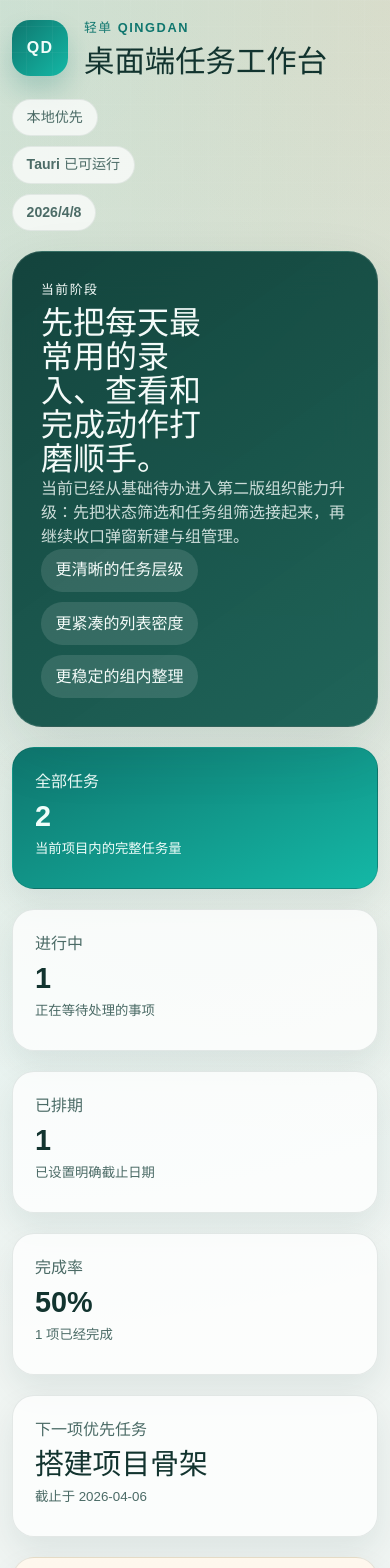
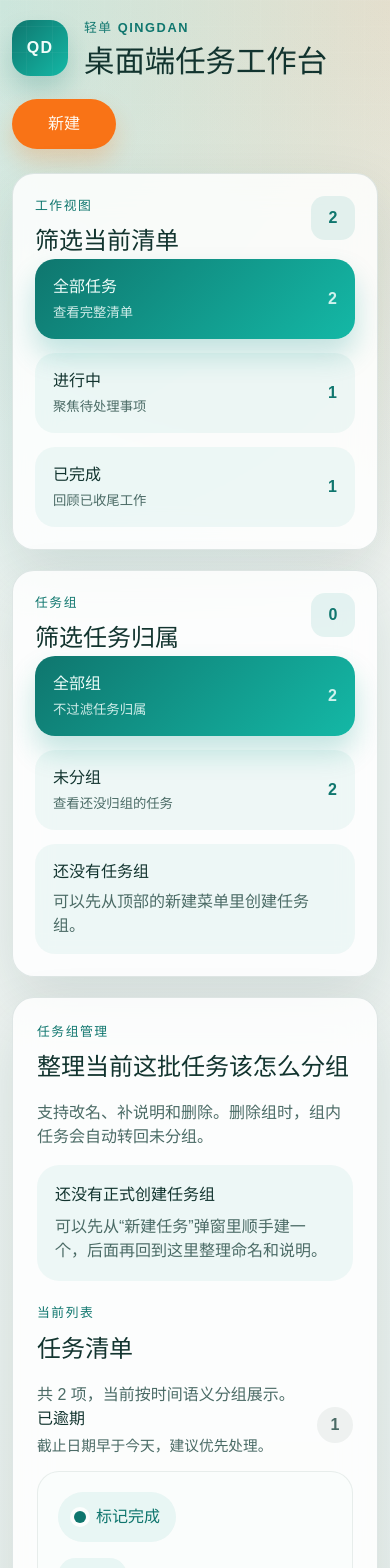
Before and after one commit to lblgb/qingdan-desktop, a React (Vite) app: page / in a window 390 px wide. Shown: the top 1568 px of the page. Built offline with nearby package versions, Linux system fonts and the light colour scheme.

Commit message:
refactor: simplify top-level app actions

```diff
--- a/src/app/AppShell.tsx
+++ b/src/app/AppShell.tsx
@@ -5,7 +5,6 @@ import { useEffect } from 'react'
 import { TaskComposer } from '../components/TaskComposer'
 import { TaskGroupManager } from '../components/TaskGroupManager'
 import { TaskList } from '../components/TaskList'
-import { formatTaskDate } from '../lib/date'
 import { useTaskStore } from '../stores/taskStore'
 
 const FILTER_OPTIONS = [
@@ -28,7 +27,6 @@ export function AppShell() {
   const activeFilter = useTaskStore((state) => state.activeFilter)
   const activeGroupFilter = useTaskStore((state) => state.activeGroupFilter)
   const isHydrated = useTaskStore((state) => state.isHydrated)
-  const isLoading = useTaskStore((state) => state.isLoading)
   const activeAction = useTaskStore((state) => state.activeAction)
   const feedback = useTaskStore((state) => state.feedback)
   const hydrateTasks = useTaskStore((state) => state.hydrateTasks)
@@ -43,16 +41,6 @@ export function AppShell() {
   const totalCount = tasks.length
   const completedCount = tasks.filter((task) => task.completed).length
   const activeCount = totalCount - completedCount
-  const nextTask = tasks.find((task) => !task.completed)
-  const scheduledCount = tasks.filter((task) => !task.completed && task.dueAt).length
-  const overdueCount = tasks.filter((task) => {
-    if (task.completed || !task.dueAt) {
-      return false
-    }
-
-    return new Date(task.dueAt).getTime() < Date.now()
-  }).length
-  const completionRate = totalCount === 0 ? 0 : Math.round((completedCount / totalCount) * 100)
 
   const filterCounts = {
     all: totalCount,
@@ -82,7 +70,7 @@ export function AppShell() {
 
   return (
     <main className="app-shell">
-      <section className="topbar">
+      <section className="topbar topbar-compact">
         <div className="brand-block">
           <span className="brand-mark" aria-hidden="true">
             QD
@@ -93,59 +81,7 @@ export function AppShell() {
           </div>
         </div>
 
-        <div className="topbar-meta">
-          <span className="meta-pill">本地优先</span>
-          <span className="meta-pill">Tauri 已可运行</span>
-          <span className="meta-date">{new Date().toLocaleDateString('zh-CN')}</span>
-        </div>
-      </section>
-
-      <section className="hero-panel">
-        <div className="hero-copy-block panel-surface panel-strong">
-          <p className="section-tag">当前阶段</p>
-          <h2>先把每天最常用的录入、查看和完成动作打磨顺手。</h2>
-          <p className="hero-copy">
-            当前已经从基础待办进入第二版组织能力升级：先把状态筛选和任务组筛选接起来，再继续收口弹窗新建与组管理。
-          </p>
-          <div className="hero-points">
-            <span>更清晰的任务层级</span>
-            <span>更紧凑的列表密度</span>
-            <span>更稳定的组内整理</span>
-          </div>
-        </div>
-
-        <div className="hero-grid">
-          <article className="stat-card stat-card-primary">
-            <span>全部任务</span>
-            <strong>{totalCount}</strong>
-            <small>当前项目内的完整任务量</small>
-          </article>
-          <article className="stat-card">
-            <span>进行中</span>
-            <strong>{activeCount}</strong>
-            <small>正在等待处理的事项</small>
-          </article>
-          <article className="stat-card">
-            <span>已排期</span>
-            <strong>{scheduledCount}</strong>
-            <small>已设置明确截止日期</small>
-          </article>
-          <article className="stat-card">
-            <span>完成率</span>
-            <strong>{completionRate}%</strong>
-            <small>{completedCount} 项已经完成</small>
-          </article>
-          <article className="stat-card stat-card-focus">
-            <span>下一项优先任务</span>
-            <strong>{nextTask ? nextTask.title : '暂无任务'}</strong>
-            <small>{nextTask?.dueAt ? formatTaskDate(nextTask.dueAt) : '可以开始录入新的待办'}</small>
-          </article>
-          <article className="stat-card stat-card-warning">
-            <span>逾期提醒</span>
-            <strong>{overdueCount}</strong>
-            <small>{overdueCount > 0 ? '建议优先处理已过期事项' : '当前没有已过期任务'}</small>
-          </article>
-        </div>
+        <TaskComposer />
       </section>
 
       <section className="workspace-panel">
@@ -220,39 +156,15 @@ export function AppShell() {
               ) : (
                 <div className="group-filter-empty">
                   <strong>还没有任务组</strong>
-                  <p>下一轮会补上组管理入口，当前先把筛选与归组链路接通。</p>
+                  <p>可以先从顶部的新建菜单里创建任务组。</p>
                 </div>
               )}
             </div>
-          </section>
-
-          <section className="sidebar-card panel-surface panel-muted">
-            <p className="section-tag">今日节奏</p>
-            <h2>保持单点推进</h2>
-            <ul className="focus-list">
-              <li>先录入最明确、最可执行的一件事。</li>
-              <li>给关键任务补截止日期，便于后续排序。</li>
-              <li>完成后立即勾选，减少列表噪音。</li>
-            </ul>
           </section>
         </aside>
 
         <section className="content-column">
           <div className="content-card panel-surface">
-          <div className="content-overview">
-            <div>
-              <p className="section-tag">任务概览</p>
-              <h2>把今天要处理的事放在一个稳定的工作台里</h2>
-            </div>
-            <p className="section-note">
-              {isHydrated
-                ? '当前任务和任务组都已进入真实数据层，筛选语义正在按第二版规划继续扩展。'
-                : isLoading
-                  ? '正在加载本地任务数据...'
-                  : '任务数据尚未完成初始化，可重试读取本地数据。'}
-            </p>
-          </div>
-
             {statusNotice ? (
               <div className={`status-banner ${statusNotice.tone}`}>
                 <p>{statusNotice.message}</p>
@@ -268,7 +180,6 @@ export function AppShell() {
               </div>
             ) : null}
 
-            <TaskComposer />
             <TaskGroupManager />
             <TaskList />
           </div>
--- a/src/components/TaskComposer.tsx
+++ b/src/components/TaskComposer.tsx
@@ -1,11 +1,11 @@
 /**
- * 文件说明：任务录入组件，负责以按钮 + 弹窗的方式创建任务，并提供最小可用的任务组创建入口。
+ * 文件说明：顶部动作组件，统一提供“新建任务”和“新建任务组”入口，并承载对应弹窗。
  */
-import { useEffect, useState } from 'react'
+import { useEffect, useRef, useState } from 'react'
 import { useTaskStore } from '../stores/taskStore'
 
 /**
- * 任务录入组件。
+ * 顶部动作组件。
  */
 export function TaskComposer() {
   const addTask = useTaskStore((state) => state.addTask)
@@ -14,49 +14,82 @@ export function TaskComposer() {
   const activeAction = useTaskStore((state) => state.activeAction)
   const isMutating = useTaskStore((state) => state.isMutating)
 
-  const [isModalOpen, setIsModalOpen] = useState(false)
+  const [isMenuOpen, setIsMenuOpen] = useState(false)
+  const [isTaskModalOpen, setIsTaskModalOpen] = useState(false)
+  const [isGroupModalOpen, setIsGroupModalOpen] = useState(false)
+
   const [title, setTitle] = useState('')
   const [description, setDescription] = useState('')
   const [dueAt, setDueAt] = useState('')
   const [groupId, setGroupId] = useState('')
-  const [isGroupEditorOpen, setIsGroupEditorOpen] = useState(false)
+
   const [groupName, setGroupName] = useState('')
   const [groupDescription, setGroupDescription] = useState('')
+
+  const menuRef = useRef<HTMLDivElement | null>(null)
 
   const isSubmittingTask = isMutating && activeAction === 'create'
   const isSubmittingGroup = isMutating && activeAction === 'group'
 
   useEffect(() => {
-    if (!isModalOpen) {
+    function handleClickOutside(event: MouseEvent) {
+      if (!menuRef.current?.contains(event.target as Node)) {
+        setIsMenuOpen(false)
+      }
+    }
+
+    window.addEventListener('mousedown', handleClickOutside)
+    return () => window.removeEventListener('mousedown', handleClickOutside)
+  }, [])
+
+  useEffect(() => {
+    if (!isTaskModalOpen && !isGroupModalOpen) {
       return
     }
 
     function handleKeyDown(event: KeyboardEvent) {
-      if (event.key === 'Escape' && !isSubmittingTask && !isSubmittingGroup) {
-        closeModal()
+      if (event.key !== 'Escape' || isSubmittingTask || isSubmittingGroup) {
+        return
+      }
+
+      if (isTaskModalOpen) {
+        closeTaskModal()
+      }
+
+      if (isGroupModalOpen) {
+        closeGroupModal()
       }
     }
 
     window.addEventListener('keydown', handleKeyDown)
     return () => window.removeEventListener('keydown', handleKeyDown)
-  }, [isModalOpen, isSubmittingGroup, isSubmittingTask])
+  }, [isGroupModalOpen, isSubmittingGroup, isSubmittingTask, isTaskModalOpen])
 
-  function openModal() {
-    setIsModalOpen(true)
+  function openTaskModal() {
+    setIsMenuOpen(false)
+    setIsTaskModalOpen(true)
   }
 
-  function closeModal() {
-    setIsModalOpen(false)
+  function openGroupModal() {
+    setIsMenuOpen(false)
+    setIsGroupModalOpen(true)
+  }
+
+  function closeTaskModal() {
+    setIsTaskModalOpen(false)
     setTitle('')
     setDescription('')
     setDueAt('')
     setGroupId('')
-    setIsGroupEditorOpen(false)
+  }
+
+  function closeGroupModal() {
+    setIsGroupModalOpen(false)
     setGroupName('')
     setGroupDescription('')
   }
 
-  async function handleSubmit(event: React.FormEvent<HTMLFormElement>) {
+  async function handleSubmitTask(event: React.FormEvent<HTMLFormElement>) {
     event.preventDefault()
 
     const nextTitle = title.trim()
@@ -71,10 +104,12 @@ export function TaskComposer() {
       dueAt: dueAt || null,
     })
 
-    closeModal()
+    closeTaskModal()
   }
 
-  async function handleCreateGroup() {
+  async function handleSubmitGroup(event: React.FormEvent<HTMLFormElement>) {
+    event.preventDefault()
+
     const nextGroupName = groupName.trim()
     if (!nextGroupName) {
       return
@@ -85,37 +120,36 @@ export function TaskComposer() {
       description: groupDescription.trim(),
     })
 
-    const latestGroup = useTaskStore.getState().taskGroups[0]
-    if (latestGroup) {
-      setGroupId(latestGroup.id)
-    }
-
-    setGroupName('')
-    setGroupDescription('')
-    setIsGroupEditorOpen(false)
+    closeGroupModal()
   }
 
   return (
-    <section className="composer-card">
-      <div className="composer-launcher">
-        <div className="composer-launch-copy">
-          <p className="section-tag">新建任务</p>
-          <h2>把录入入口收成一个明确动作，不再长期占据主界面。</h2>
-          <p className="section-note">
-            第二版开始把“新建任务”切成弹窗流，主界面更多留给筛选、分组和列表决策。
-          </p>
-        </div>
+    <>
+      <div ref={menuRef} className="composer-toolbar">
+        <button
+          className="primary-button toolbar-trigger-button"
+          onClick={() => setIsMenuOpen((value) => !value)}
+          type="button"
+        >
+          新建
+        </button>
 
-        <div className="composer-launch-actions">
-          <button className="primary-button composer-open-button" onClick={openModal} type="button">
-            新建任务
-          </button>
-          <p className="composer-tip">支持标题、备注、截止日期和所属任务组。</p>
-        </div>
+        {isMenuOpen ? (
+          <div className="toolbar-menu">
+            <button className="toolbar-menu-button" onClick={openTaskModal} type="button">
+              <strong>新建任务</strong>
+              <span>录入标题、备注、日期和所属组</span>
+            </button>
+            <button className="toolbar-menu-button" onClick={openGroupModal} type="button">
+              <strong>新建任务组</strong>
+              <span>先建一个新的任务归类</span>
+            </button>
+          </div>
+        ) : null}
       </div>
 
-      {isModalOpen ? (
-        <div className="modal-backdrop" onClick={closeModal} role="presentation">
+      {isTaskModalOpen ? (
+        <div className="modal-backdrop" onClick={closeTaskModal} role="presentation">
           <section
             className="task-modal"
             aria-labelledby="task-modal-title"
@@ -125,28 +159,27 @@ export function TaskComposer() {
           >
             <div className="task-modal-header">
               <div>
-                <p className="section-tag">任务录入</p>
-                <h2 id="task-modal-title">添加一条新的待办</h2>
+                <h2 id="task-modal-title">新建任务</h2>
               </div>
               <button
                 className="secondary-button modal-close-button"
-                onClick={closeModal}
+                onClick={closeTaskModal}
                 type="button"
-                disabled={isSubmittingTask || isSubmittingGroup}
+                disabled={isSubmittingTask}
               >
                 关闭
               </button>
             </div>
 
-            <form className="composer-form task-modal-form" onSubmit={(event) => void handleSubmit(event)}>
+            <form className="composer-form task-modal-form" onSubmit={(event) => void handleSubmitTask(event)}>
               <label htmlFor="task-title">
                 <span>标题</span>
                 <input
                   id="task-title"
                   value={title}
                   onChange={(event) => setTitle(event.target.value)}
-                  placeholder="例如：整理第二版弹窗交互"
-                  disabled={isSubmittingTask || isSubmittingGroup}
+                  placeholder="例如：整理第二版验收问题"
+                  disabled={isSubmittingTask}
                 />
               </label>
 
@@ -158,7 +191,7 @@ export function TaskComposer() {
                   onChange={(event) => setDescription(event.target.value)}
                   placeholder="补充目标、上下文或拆解点"
                   rows={4}
-                  disabled={isSubmittingTask || isSubmittingGroup}
+                  disabled={isSubmittingTask}
                 />
               </label>
 
@@ -170,7 +203,7 @@ export function TaskComposer() {
                     type="date"
                     value={dueAt}
                     onChange={(event) => setDueAt(event.target.value)}
-                    disabled={isSubmittingTask || isSubmittingGroup}
+                    disabled={isSubmittingTask}
                   />
                 </label>
 
@@ -180,7 +213,7 @@ export function TaskComposer() {
                     id="task-group-id"
                     value={groupId}
                     onChange={(event) => setGroupId(event.target.value)}
-                    disabled={isSubmittingTask || isSubmittingGroup}
+                    disabled={isSubmittingTask}
                   >
                     <option value="">未分组</option>
                     {taskGroups.map((group) => (
@@ -192,78 +225,15 @@ export function TaskComposer() {
                 </label>
               </div>
 
-              <section className="group-creator-card">
-                <div className="group-creator-header">
-                  <div>
-                    <p className="section-tag">任务组</p>
-                    <h3>需要新组时，在这里顺手建一个</h3>
-                  </div>
-                  <button
-                    className="secondary-button"
-                    onClick={() => setIsGroupEditorOpen((value) => !value)}
-                    type="button"
-                    disabled={isSubmittingTask || isSubmittingGroup}
-                  >
-                    {isGroupEditorOpen ? '收起' : '新建任务组'}
-                  </button>
-                </div>
-
-                {isGroupEditorOpen ? (
-                  <div className="group-creator-form">
-                    <label htmlFor="group-name">
-                      <span>任务组名称</span>
-                      <input
-                        id="group-name"
-                        value={groupName}
-                        onChange={(event) => setGroupName(event.target.value)}
-                        placeholder="例如：版本迭代"
-                        disabled={isSubmittingTask || isSubmittingGroup}
-                      />
-                    </label>
-
-                    <label htmlFor="group-description">
-                      <span>任务组说明</span>
-                      <input
-                        id="group-description"
-                        value={groupDescription}
-                        onChange={(event) => setGroupDescription(event.target.value)}
-                        placeholder="说明这一组主要装什么任务"
-                        disabled={isSubmittingTask || isSubmittingGroup}
-                      />
-                    </label>
-
-                    <div className="group-creator-actions">
-                      <p className="composer-tip">创建成功后会自动选中刚建的任务组。</p>
-                      <button
-                        className="secondary-button"
-                        onClick={() => void handleCreateGroup()}
-                        type="button"
-                        disabled={isSubmittingTask || isSubmittingGroup}
-                      >
-                        {isSubmittingGroup ? '创建中...' : '保存任务组'}
-                      </button>
-                    </div>
-                  </div>
-                ) : (
-                  <p className="section-note">当前已有 {taskGroups.length} 个任务组，可直接在上方下拉中选择。</p>
-                )}
-              </section>
-
               <div className="composer-actions task-modal-actions">
                 <div className="composer-feedback">
-                  <p className="composer-tip">建议标题只写动作，备注写上下文，方便后续快速扫清单。</p>
                   {isSubmittingTask ? <span className="inline-feedback">正在保存到本地数据库...</span> : null}
                 </div>
                 <div className="task-modal-button-row">
-                  <button
-                    className="secondary-button"
-                    onClick={closeModal}
-                    type="button"
-                    disabled={isSubmittingTask || isSubmittingGroup}
-                  >
+                  <button className="secondary-button" onClick={closeTaskModal} type="button" disabled={isSubmittingTask}>
                     取消
                   </button>
-                  <button className="primary-button" type="submit" disabled={isSubmittingTask || isSubmittingGroup}>
+                  <button className="primary-button" type="submit" disabled={isSubmittingTask}>
                     {isSubmittingTask ? '保存中...' : '创建任务'}
                   </button>
                 </div>
@@ -272,6 +242,71 @@ export function TaskComposer() {
           </section>
         </div>
       ) : null}
-    </section>
+
+      {isGroupModalOpen ? (
+        <div className="modal-backdrop" onClick={closeGroupModal} role="presentation">
+          <section
+            className="task-modal task-modal-compact"
+            aria-labelledby="group-modal-title"
+            aria-modal="true"
+            role="dialog"
+            onClick={(event) => event.stopPropagation()}
+          >
+            <div className="task-modal-header">
+              <div>
+                <h2 id="group-modal-title">新建任务组</h2>
+              </div>
+              <button
+                className="secondary-button modal-close-button"
+                onClick={closeGroupModal}
+                type="button"
+                disabled={isSubmittingGroup}
+              >
+                关闭
+              </button>
+            </div>
+
+            <form className="composer-form task-modal-form" onSubmit={(event) => void handleSubmitGroup(event)}>
+              <label htmlFor="group-name">
+                <span>任务组名称</span>
+                <input
+                  id="group-name"
+                  value={groupName}
+                  onChange={(event) => setGroupName(event.target.value)}
+                  placeholder="例如：版本迭代"
+                  disabled={isSubmittingGroup}
+                />
+              </label>
+
+              <label htmlFor="group-description">
+                <span>任务组说明</span>
+                <textarea
+                  id="group-description"
+                  value={groupDescription}
+                  onChange={(event) => setGroupDescription(event.target.value)}
+                  placeholder="说明这一组主要装什么任务"
+                  rows={3}
+                  disabled={isSubmittingGroup}
+                />
+              </label>
+
+              <div className="composer-actions task-modal-actions">
+                <div className="composer-feedback">
+                  {isSubmittingGroup ? <span className="inline-feedback">正在创建任务组...</span> : null}
+                </div>
+                <div className="task-modal-button-row">
+                  <button className="secondary-button" onClick={closeGroupModal} type="button" disabled={isSubmittingGroup}>
+                    取消
+                  </button>
+                  <button className="primary-button" type="submit" disabled={isSubmittingGroup}>
+                    {isSubmittingGroup ? '创建中...' : '创建任务组'}
+                  </button>
+                </div>
+              </div>
+            </form>
+          </section>
+        </div>
+      ) : null}
+    </>
   )
 }
--- a/src/index.css
+++ b/src/index.css
@@ -122,9 +122,7 @@ textarea {
 }
 
 .topbar,
-.hero-panel,
 .workspace-panel,
-.hero-grid,
 .content-column,
 .sidebar-stack,
 .content-card {
@@ -136,6 +134,10 @@ textarea {
   grid-template-columns: minmax(0, 1fr) auto;
   align-items: center;
   margin-bottom: 20px;
+}
+
+.topbar-compact {
+  margin-bottom: 24px;
 }
 
 .brand-block {
@@ -160,10 +162,10 @@ textarea {
 }
 
 .topbar h1,
-.hero-copy-block h2,
 .sidebar-card h2,
 .content-card h2,
 .composer-card h2,
+.task-group-manager-card h2,
 .task-list-card h2,
 .empty-state h2 {
   margin: 0;
@@ -184,13 +186,6 @@ textarea {
   font-weight: 700;
   letter-spacing: 0.12em;
   text-transform: uppercase;
-}
-
-.topbar-meta {
-  display: flex;
-  flex-wrap: wrap;
-  justify-content: flex-end;
-  gap: 10px;
 }
 
 .meta-pill,
@@ -234,26 +229,6 @@ textarea {
 .panel-muted {
   background: var(--surface-muted);
 }
-
-.hero-panel {
-  grid-template-columns: 1.05fr 1fr;
-  align-items: stretch;
-  margin-bottom: 24px;
-}
-
-.hero-copy-block {
-  padding: 28px;
-  align-content: start;
-  gap: 18px;
-}
-
-.hero-copy-block h2 {
-  font-size: clamp(2rem, 3vw, 3.1rem);
-  line-height: 1.06;
-  max-width: 10ch;
-}
-
-.hero-copy,
 .section-note,
 .task-main p,
 .empty-state p,
@@ -262,27 +237,6 @@ textarea {
 .inline-feedback {
   margin: 0;
   color: var(--text-secondary);
-}
-
-.panel-strong .hero-copy {
-  color: rgba(244, 251, 249, 0.82);
-}
-
-.hero-points {
-  display: flex;
-  flex-wrap: wrap;
-  gap: 10px;
-}
-
-.hero-points span {
-  border-radius: 999px;
-  padding: 0.6rem 0.9rem;
-  background: rgba(255, 255, 255, 0.12);
-  color: var(--text-on-dark);
-}
-
-.hero-grid {
-  grid-template-columns: repeat(2, minmax(0, 1fr));
 }
 
 .stat-card,
@@ -464,33 +418,47 @@ textarea {
   box-shadow: none;
 }
 
-.composer-launcher {
-  display: grid;
-  grid-template-columns: minmax(0, 1.2fr) auto;
-  gap: 20px;
-  align-items: center;
-  padding: 24px 26px;
-  border-radius: 26px;
-  background:
-    linear-gradient(135deg, rgba(255, 255, 255, 0.92), rgba(246, 251, 249, 0.88)),
-    radial-gradient(circle at top right, rgba(13, 148, 136, 0.08), transparent 34%);
-  border: 1px solid rgba(18, 52, 47, 0.08);
-  box-shadow: var(--shadow-md);
+.composer-toolbar {
+  position: relative;
 }
 
-.composer-launch-copy {
+.toolbar-trigger-button {
+  min-width: 104px;
+}
+
+.toolbar-menu {
+  position: absolute;
+  top: calc(100% + 10px);
+  right: 0;
+  z-index: 12;
   display: grid;
   gap: 8px;
+  min-width: 280px;
+  padding: 10px;
+  border-radius: 22px;
+  background: rgba(255, 255, 255, 0.98);
+  border: 1px solid rgba(18, 52, 47, 0.08);
+  box-shadow: 0 22px 44px rgba(17, 54, 49, 0.16);
 }
 
-.composer-launch-actions {
+.toolbar-menu-button {
   display: grid;
-  justify-items: end;
-  gap: 10px;
+  gap: 4px;
+  padding: 14px 16px;
+  border: 0;
+  border-radius: 16px;
+  background: rgba(13, 148, 136, 0.05);
+  text-align: left;
+  color: var(--text-primary);
 }
 
-.composer-open-button {
-  min-width: 136px;
+.toolbar-menu-button strong {
+  font-size: 0.95rem;
+}
+
+.toolbar-menu-button span {
+  color: var(--text-secondary);
+  font-size: 0.9rem;
 }
 
 .composer-form label {
@@ -538,6 +506,10 @@ textarea {
     radial-gradient(circle at top right, rgba(249, 115, 22, 0.08), transparent 28%);
   border: 1px solid rgba(18, 52, 47, 0.12);
   box-shadow: 0 30px 80px rgba(10, 30, 28, 0.24);
+}
+
+.task-modal-compact {
+  width: min(560px, 100%);
 }
 
 .task-modal-header,
@@ -914,7 +886,6 @@ select:disabled {
 }
 
 @media (max-width: 1080px) {
-  .hero-panel,
   .workspace-panel {
     grid-template-columns: 1fr;
   }
@@ -931,19 +902,17 @@ select:disabled {
   }
 
   .topbar,
-  .hero-grid,
   .sidebar-stack,
   .workspace-panel,
-  .composer-launcher,
   .task-modal-grid,
-  .task-item {
+  .task-item,
+  .group-manager-item,
+  .group-manager-heading {
     grid-template-columns: 1fr;
   }
 
-  .topbar-meta,
   .composer-actions,
   .section-heading,
-  .content-overview,
   .task-main-row,
   .status-banner,
   .task-modal-header,
@@ -961,4 +930,10 @@ select:disabled {
   .task-actions {
     justify-content: flex-start;
   }
+
+  .toolbar-menu {
+    left: 0;
+    right: auto;
+    min-width: min(280px, calc(100vw - 32px));
+  }
 }
```
Also changed, not shown: 1 other file (tests, documents, lock files or other folders). Lines whose indentation alone changed are shown as unchanged.
